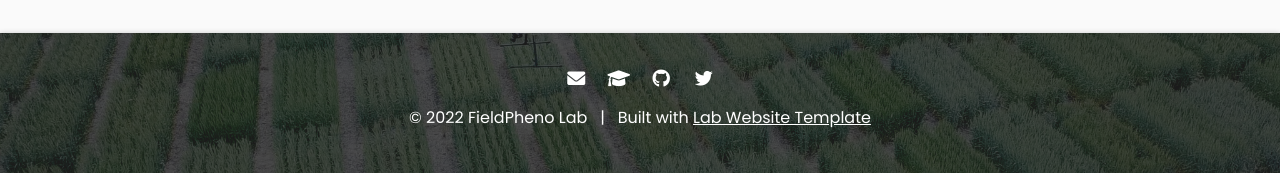
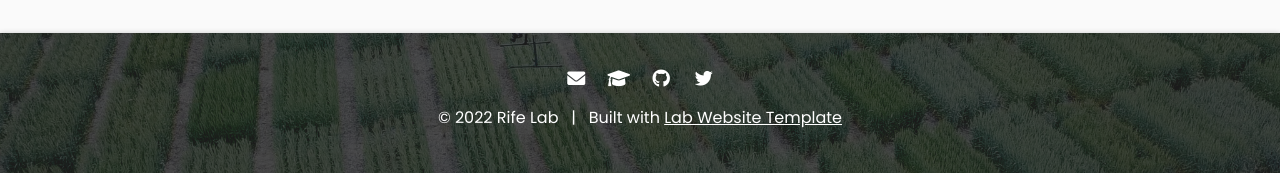
Before and after one commit to mmcnair91/fieldpheno.github.io, a Jekyll site: the page built from index.md, in a window 1280 px wide and 900 px high, scrolled down 650 px. Shown: the part 727-900 px from the top of the window. Built offline with Jekyll 4.4.1, drawn with Linux system fonts in a browser that asks for light colours; some of the changed text lies outside the part shown.

Commit message:
Update _config.yaml

```diff
--- a/_config.yaml
+++ b/_config.yaml
@@ -1,7 +1,7 @@
 ### basic settings
 
 # site properties and page defaults
-title: FieldPheno Lab
+title: Rife Lab
 description: Research lab at Clemson University developing new tools for plant breeding.
 logo: images/logo.svg
 header: images/backgrounds/background-header.jpg
```
